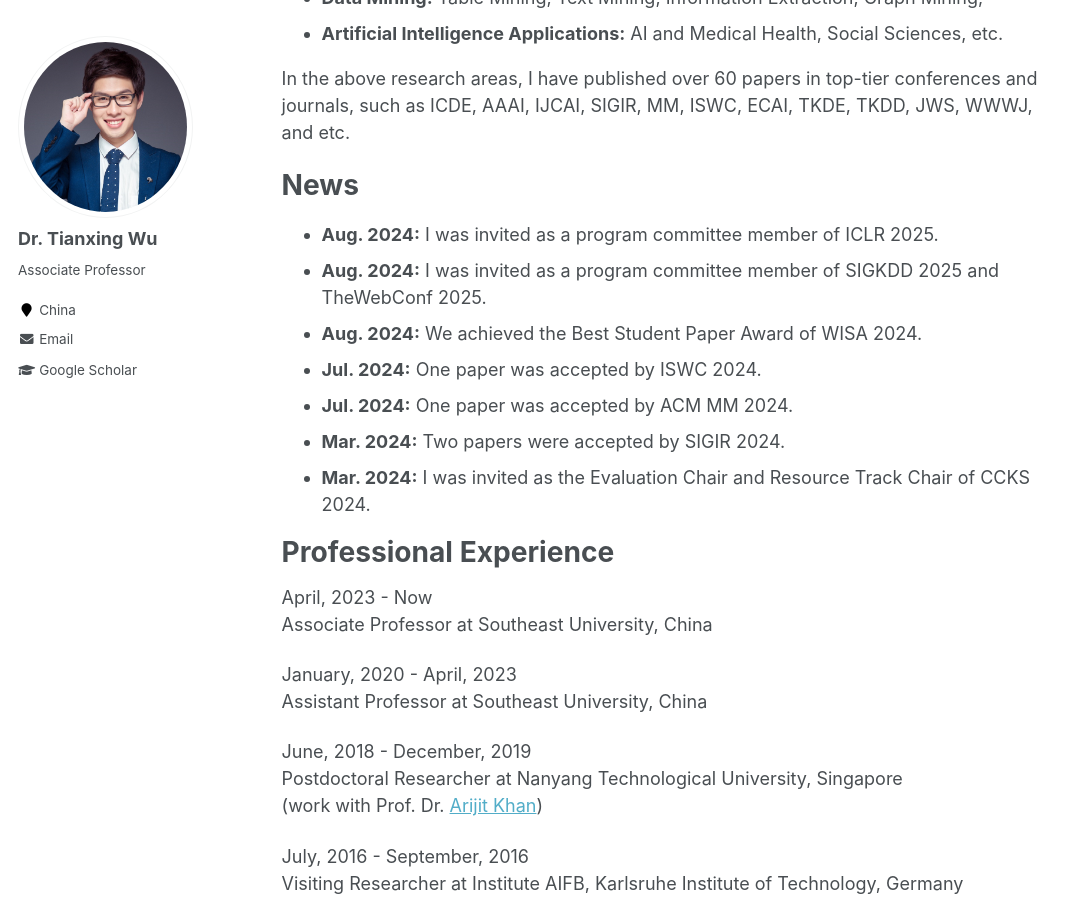
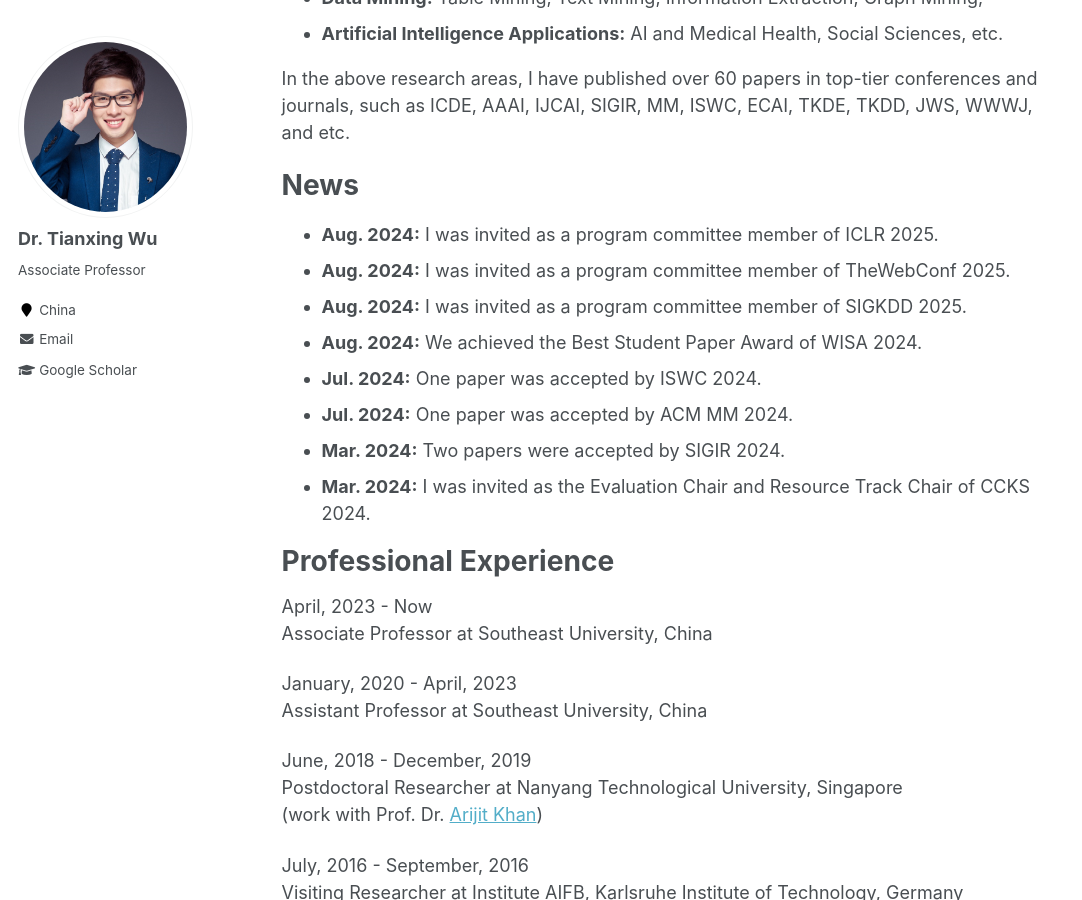
Before and after one commit to tianxing-wu/tianxing-wu.github.io, a Jekyll site: the page built from _pages/about.md, in a window 1280 px wide and 900 px high, scrolled down 416 px. Shown: the whole window, without its empty margins (0-1082 px from the left). Built offline with Jekyll 4.4.1, drawn with Linux system fonts in a browser that asks for light colours; comment, search, counter and statistics services are not loaded.

Commit message:
Update about.md

```diff
--- a/_pages/about.md
+++ b/_pages/about.md
@@ -20,7 +20,8 @@ In the above research areas, I have published over 60 papers in top-tier confere
 News
 ======
 * **Aug. 2024:** I was invited as a program committee member of ICLR 2025.
-* **Aug. 2024:** I was invited as a program committee member of SIGKDD 2025 and TheWebConf 2025.
+* **Aug. 2024:** I was invited as a program committee member of TheWebConf 2025.
+* **Aug. 2024:** I was invited as a program committee member of SIGKDD 2025.
 * **Aug. 2024:** We achieved the Best Student Paper Award of WISA 2024.
 * **Jul. 2024:** One paper was accepted by ISWC 2024.
 * **Jul. 2024:** One paper was accepted by ACM MM 2024.
```
